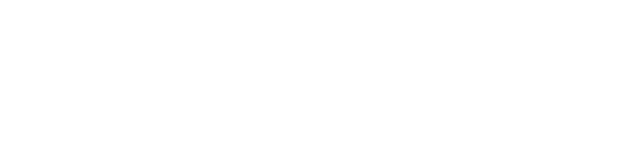
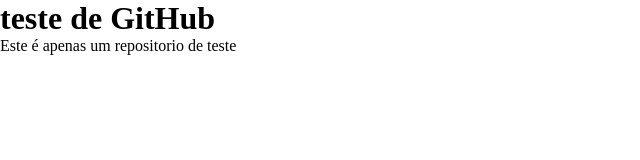
Before and after one commit to GutoQuirino/exercicios2, a plain HTML site: page index.html in a window 1280 px wide. Shown: the whole page, without its empty margins (0-640 px from the left). Drawn offline with Linux system fonts and the light colour scheme.

Commit message:
criado arquivo css

```diff
--- a/index.html
+++ b/index.html
@@ -5,8 +5,10 @@
     <meta http-equiv="X-UA-Compatible" content="IE=edge">
     <meta name="viewport" content="width=device-width, initial-scale=1.0">
     <title>Documento</title>
+    <link rel="stylesheet" href="style.css">
 </head>
 <body>
-
+    <h1>teste de GitHub</h1>
+    <p>Este é apenas um repositorio de teste</p>
 </body>
 </html>
--- /dev/null
+++ b/style.css
@@ -0,0 +1,4 @@
+*{
+    margin: 0;
+    padding: 0;
+}
```
